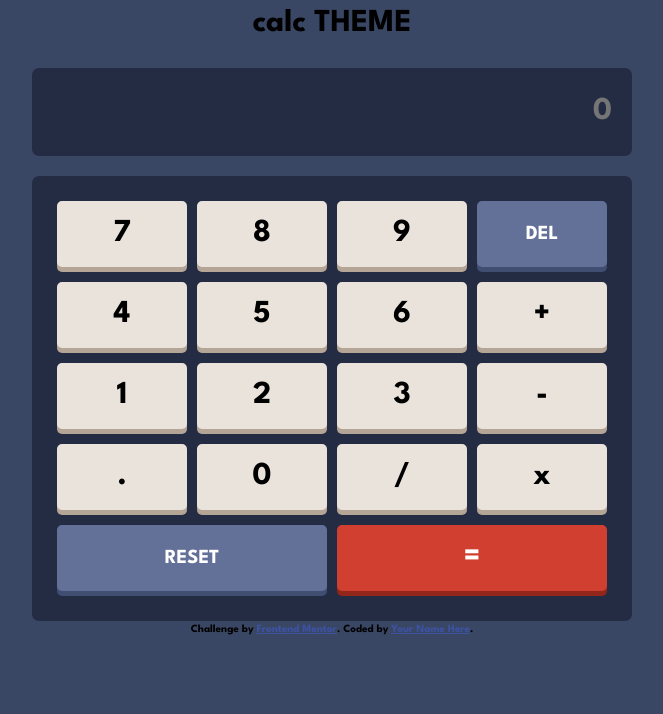
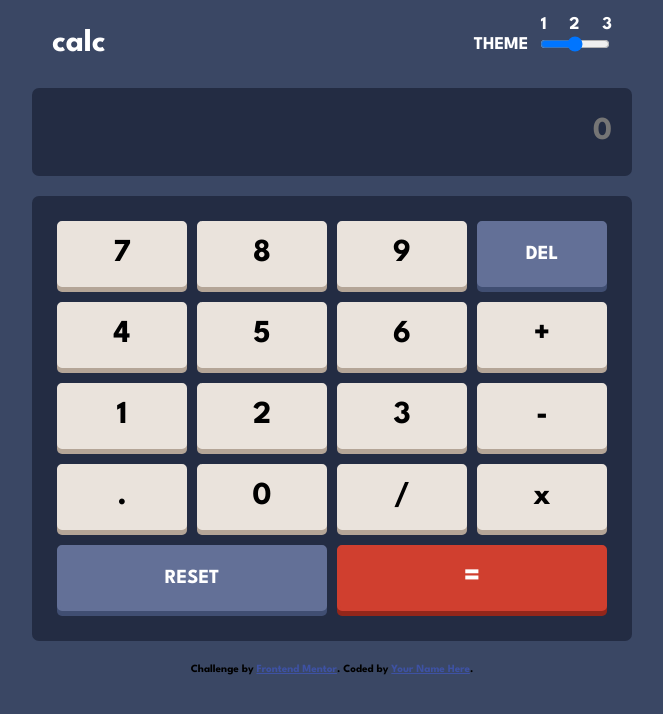
Before and after one commit to huanamigo/FM-calculator, a plain HTML site: page index.html in a window 1280 px wide. Shown: the whole page, without its empty margins (308-971 px from the left). Drawn offline with Linux system fonts and the light colour scheme.

Commit message:
adding css

```diff
--- a/index.html
+++ b/index.html
@@ -10,9 +10,12 @@
     <script src="./index.js" defer></script>
   </head>
   <body>
-    <nav>
+    <nav class="section">
       <span>calc</span>
-      <span>THEME</span>
+      <label for="theme"
+        >THEME &nbsp;
+        <input type="range" id="theme" min="1" max="3" />
+      </label>
     </nav>
 
     <section>
--- a/styles/style.css
+++ b/styles/style.css
@@ -52,11 +52,43 @@ body {
   font-size: 32px;
 }
 
+nav {
+  display: flex;
+  justify-content: space-between;
+  align-items: center;
+  margin-bottom: 0 !important;
+  color: var(--text-white);
+}
+
+#theme {
+  display: inline;
+  width: 70px;
+}
+
+label {
+  display: flex;
+  align-items: center;
+  justify-content: center;
+  position: relative;
+  font-size: 18px;
+}
+
+label::after {
+  position: absolute;
+  text-align: right;
+  word-spacing: 18px;
+  top: -20px;
+  font-size: 18px;
+  right: 0;
+  content: '1 2 3';
+  width: 100px;
+}
+
 .section {
   width: 90vw;
   max-width: 600px;
   padding: 20px;
-  margin-top: 20px;
+  margin-bottom: 20px;
   border-radius: 7px;
 }
 
```
